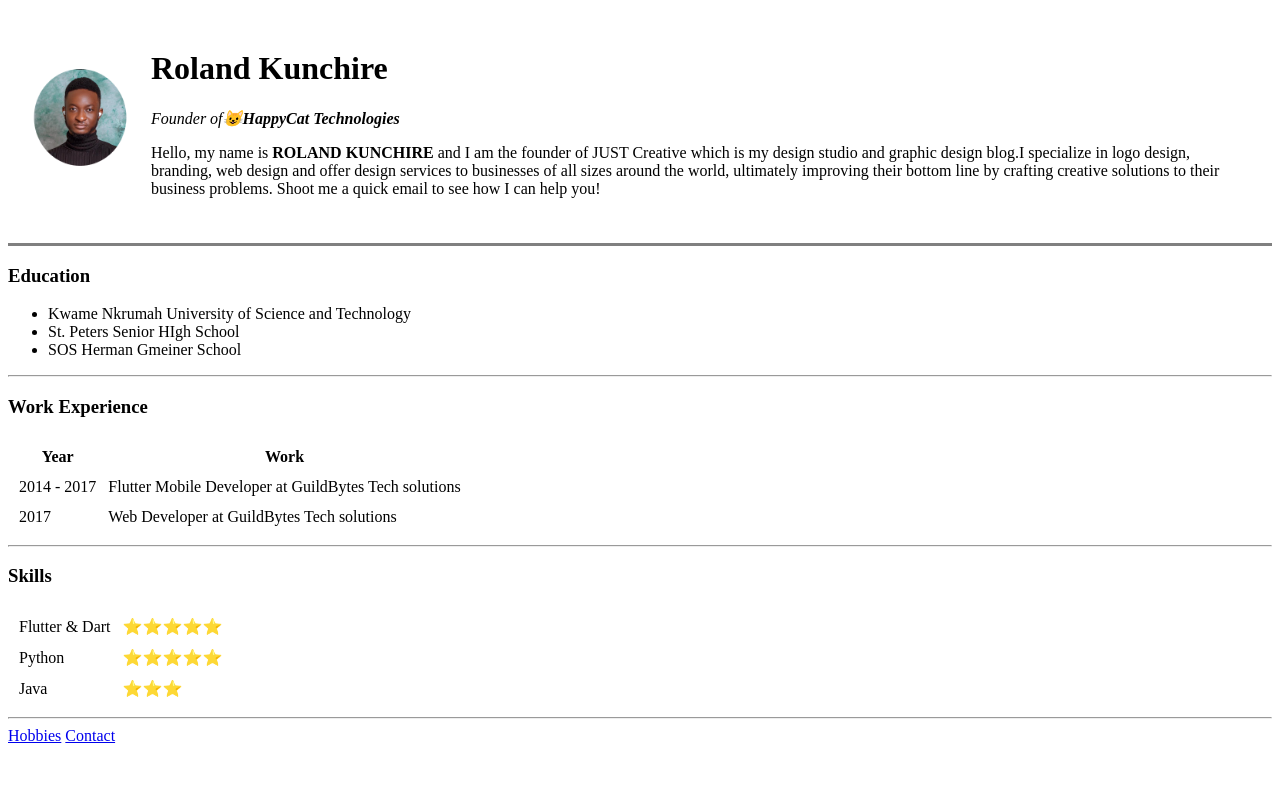
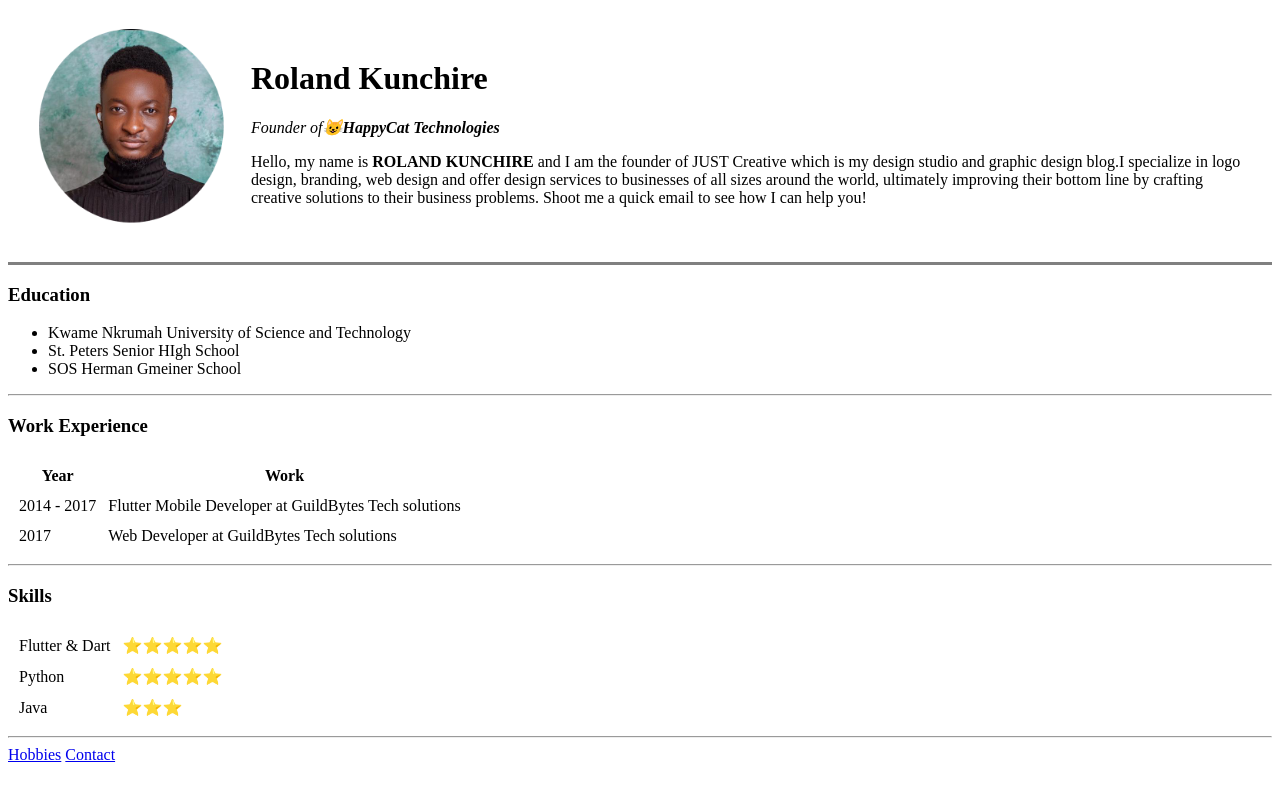
Before and after one commit to TheHappyCatSensei/CV, a plain HTML site: page index.html in a window 1280 px wide. Drawn offline with Linux system fonts and the light colour scheme.

Commit message:
changed image site

```diff
--- a/index.html
+++ b/index.html
@@ -9,7 +9,7 @@
 <body>
     <table cellspacing="20">
         <tr>
-            <td> <img src="images/roland.png" alt="profile picture" width="100" height="100"></td>
+            <td> <img src="images/roland.png" alt="profile picture" width="200" height="200"></td>
             <td>
                 <h1>Roland Kunchire</h1>
                 <p><em>Founder of<strong>😺HappyCat Technologies</strong></em></p>
```
